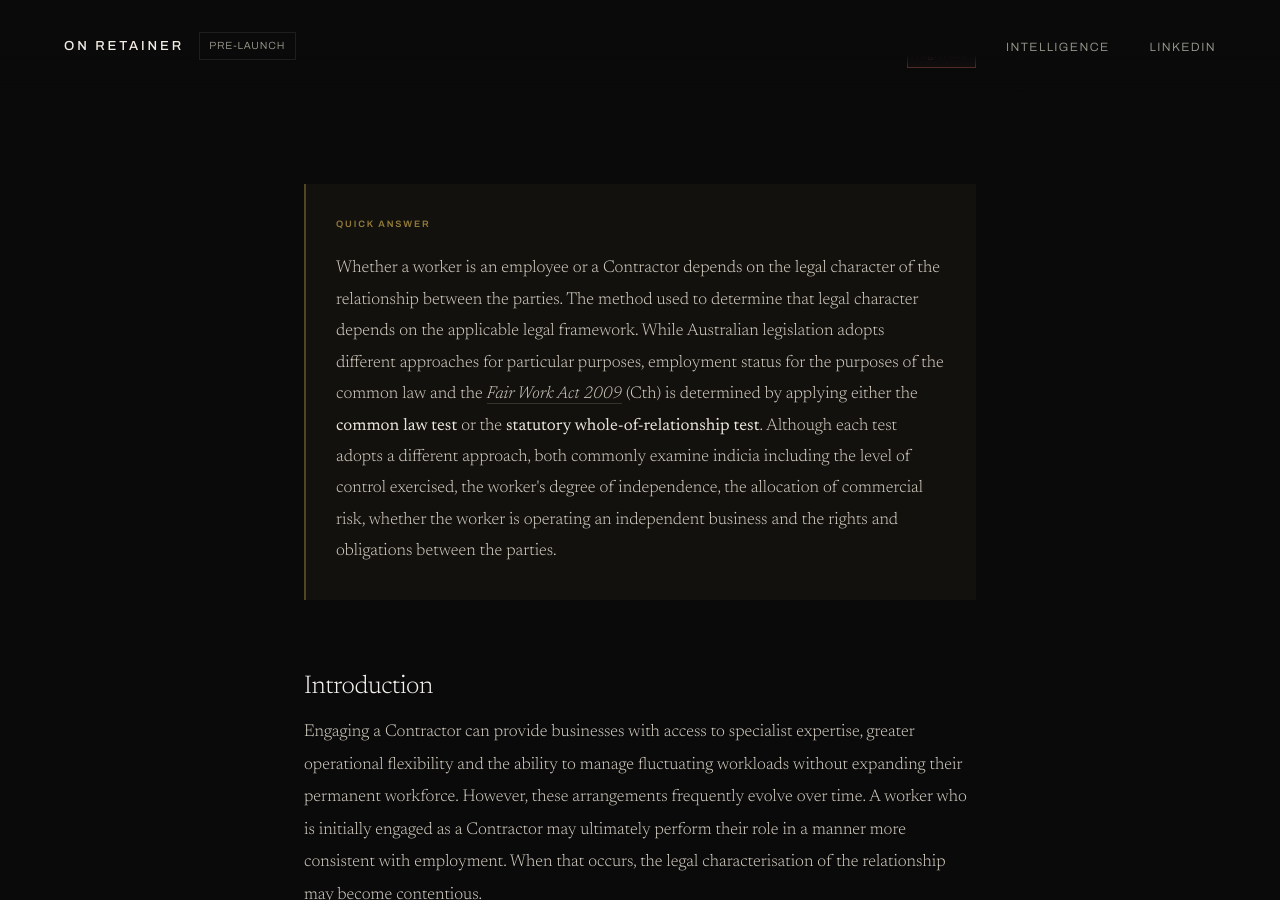
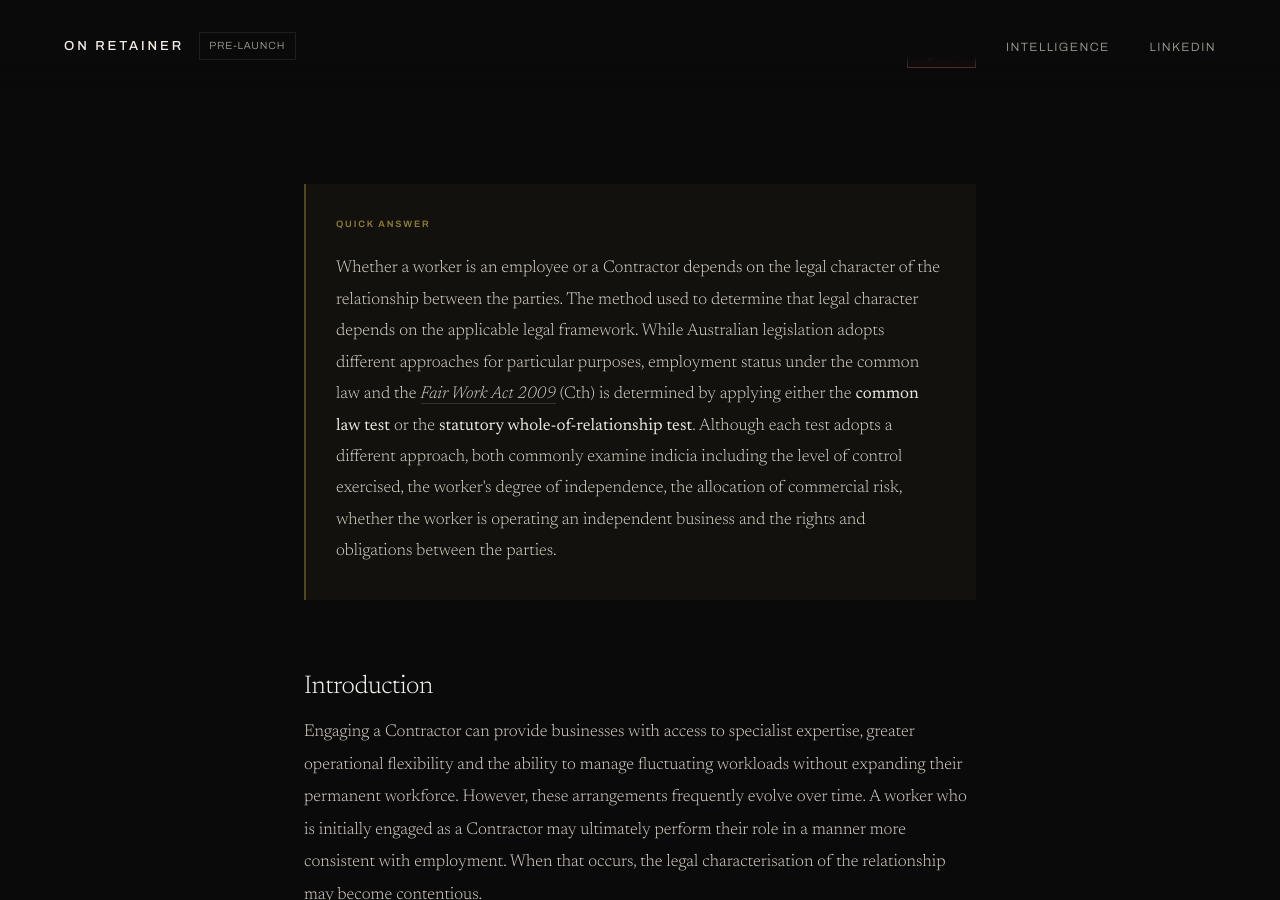
Before and after one commit to Syn-axe/solid-guacamole, a Jekyll site: the page built from _articles/independent-contractor-vs-employee.md, in a window 1280 px wide and 900 px high, scrolled down 593 px. Built offline with Jekyll 4.4.1, drawn with Linux system fonts in a browser that asks for light colours.

Commit message:
Update independent-contractor-vs-employee.md

```diff
--- a/_articles/independent-contractor-vs-employee.md
+++ b/_articles/independent-contractor-vs-employee.md
@@ -12,7 +12,7 @@ slug: independent-contractor-vs-employee
 
 <div class="quick-answer">
   <p class="quick-answer-label">Quick Answer</p>
-  <p>Whether a worker is an employee or a Contractor depends on the legal character of the relationship between the parties. The method used to determine that legal character depends on the applicable legal framework. While Australian legislation adopts different approaches for particular purposes, employment status for the purposes of the common law and the <a href="https://www.austlii.edu.au/cgi-bin/viewdb/au/legis/cth/consol_act/fwa2009114/"><em>Fair Work Act 2009</em></a> (Cth) is determined by applying either the <strong>common law test</strong> or the <strong>statutory whole-of-relationship test</strong>. Although each test adopts a different approach, both commonly examine indicia including the level of control exercised, the worker's degree of independence, the allocation of commercial risk, whether the worker is operating an independent business and the rights and obligations between the parties.</p>
+  <p>Whether a worker is an employee or a Contractor depends on the legal character of the relationship between the parties. The method used to determine that legal character depends on the applicable legal framework. While Australian legislation adopts different approaches for particular purposes, employment status under the common law and the <a href="https://www.austlii.edu.au/cgi-bin/viewdb/au/legis/cth/consol_act/fwa2009114/"><em>Fair Work Act 2009</em></a> (Cth) is determined by applying either the <strong>common law test</strong> or the <strong>statutory whole-of-relationship test</strong>. Although each test adopts a different approach, both commonly examine indicia including the level of control exercised, the worker's degree of independence, the allocation of commercial risk, whether the worker is operating an independent business and the rights and obligations between the parties.</p>
 </div>
 
 ## Introduction
```
